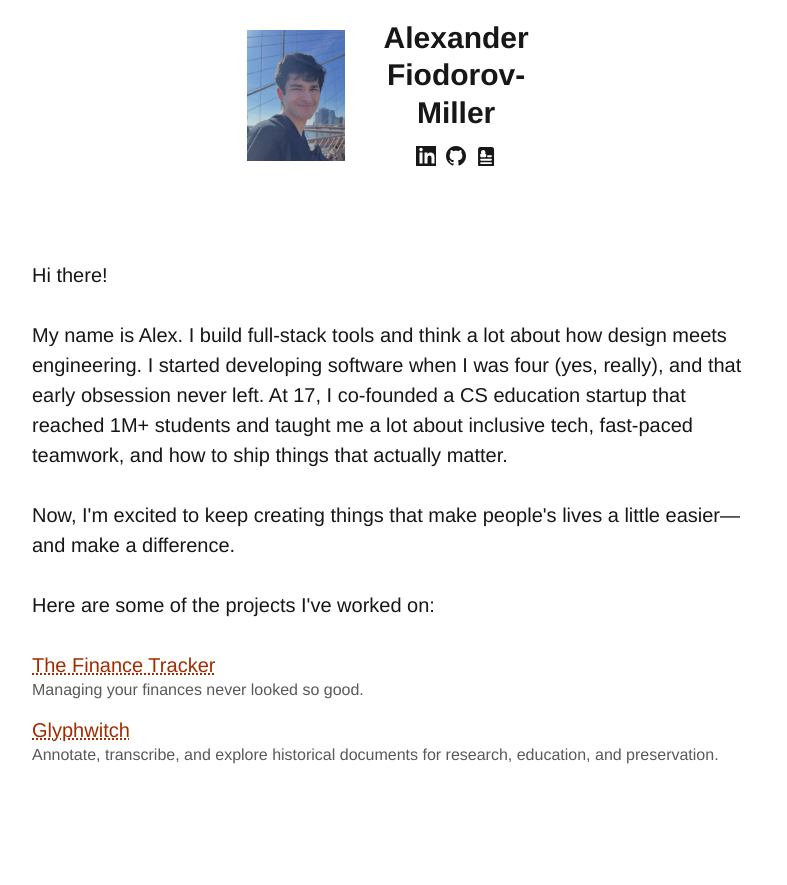
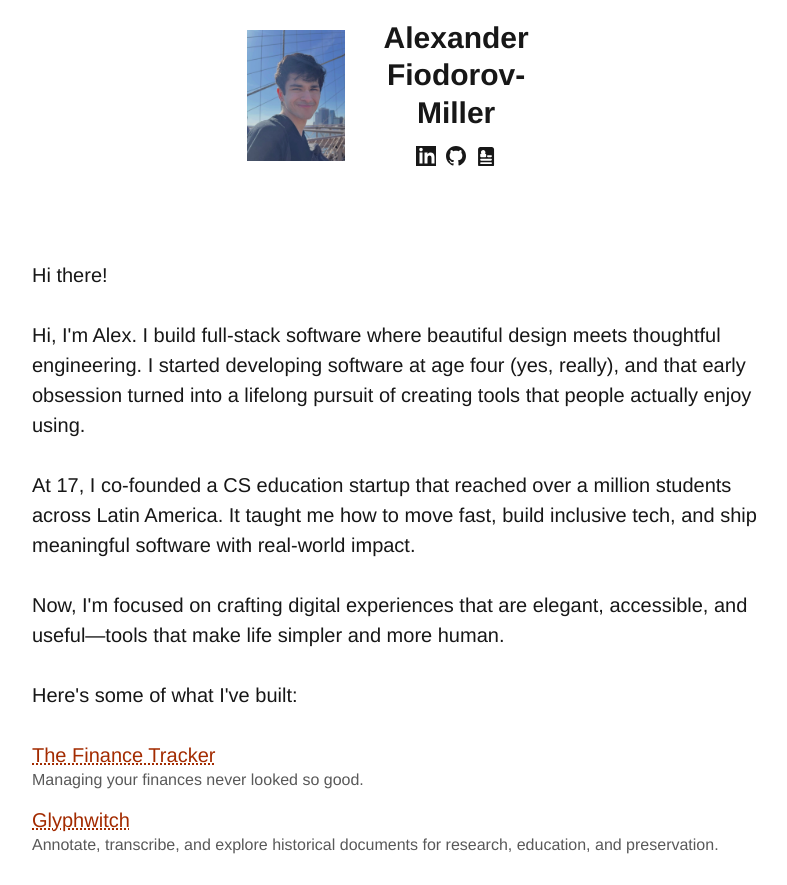
Before and after one commit to alexfiodorov02/alexf.pro, a Next.js app: page / in a window 1280 px wide. Shown: the whole page, without its empty margins (243-1030 px from the left). Before the commit the page ends 800 px from the top, so only its background shows below. Built offline with nearby package versions, Linux system fonts and the light colour scheme.

Commit message:
Content update

```diff
--- a/app/components/IntroSection.tsx
+++ b/app/components/IntroSection.tsx
@@ -3,9 +3,10 @@
 const IntroSection: React.FC = () => {
   const introText = [
     "Hi there!",
-    "My name is Alex. I build full-stack tools and think a lot about how design meets engineering. I started developing software when I was four (yes, really), and that early obsession never left. At 17, I co-founded a CS education startup that reached 1M+ students and taught me a lot about inclusive tech, fast-paced teamwork, and how to ship things that actually matter.",
-    "Now, I'm excited to keep creating things that make people's lives a little easier—and make a difference.",
-    "Here are some of the projects I've worked on:"
+    "Hi, I'm Alex. I build full-stack software where beautiful design meets thoughtful engineering. I started developing software at age four (yes, really), and that early obsession turned into a lifelong pursuit of creating tools that people actually enjoy using.",
+    "At 17, I co-founded a CS education startup that reached over a million students across Latin America. It taught me how to move fast, build inclusive tech, and ship meaningful software with real-world impact.",
+    "Now, I'm focused on crafting digital experiences that are elegant, accessible, and useful—tools that make life simpler and more human.",
+    "Here's some of what I've built:"
   ];
 
   return (
```
Also changed, not shown: 1 other file (tests, documents, lock files or other folders).
